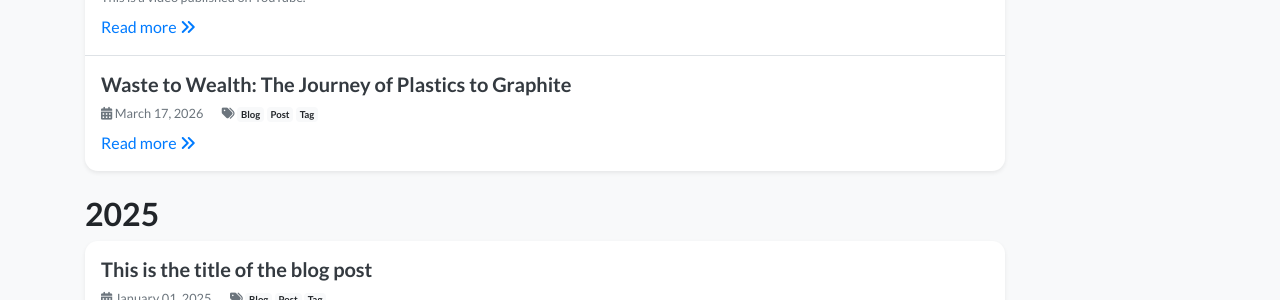
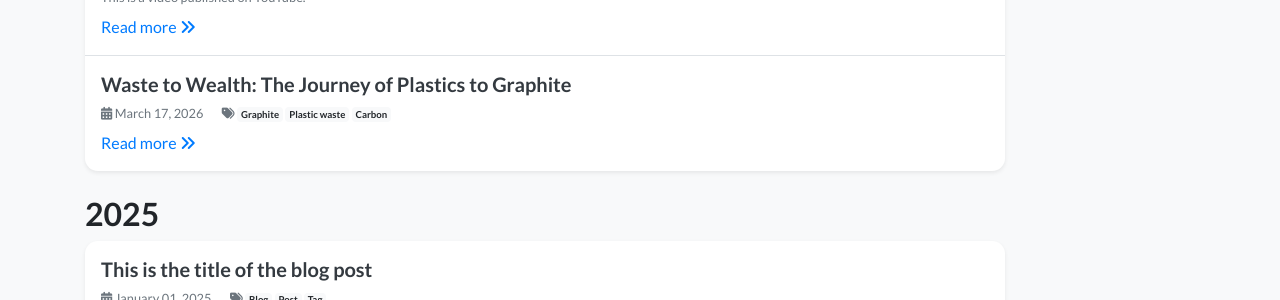
Before and after one commit to ShakshiSekar/ShakshiSekar.github.io, a Jekyll site: the page built from blog.html, in a window 1280 px wide. Shown: the part 238-538 px from the top of the page. Built offline with Jekyll 4.4.1, drawn with Linux system fonts in a browser that asks for light colours; nearby versions of some CDN libraries; a style sheet for code colours, icons or effects is not loaded.

Commit message:
2026-03-17-acknowledgement.md

```diff
--- a/_posts/2026-03-17-acknowledgement.md
+++ b/_posts/2026-03-17-acknowledgement.md
@@ -3,9 +3,9 @@ layout: blog_post
 title: 'Waste to Wealth: The Journey of Plastics to Graphite'
 date: 2026-03-17
 tags:
-  - Blog
-  - Post
-  - Tag
+  - Graphite
+  - Plastic waste
+  - Carbon
 ---
 
 <div style="position: relative; padding-bottom: 56.25%; height: 0; overflow: hidden;">
```
